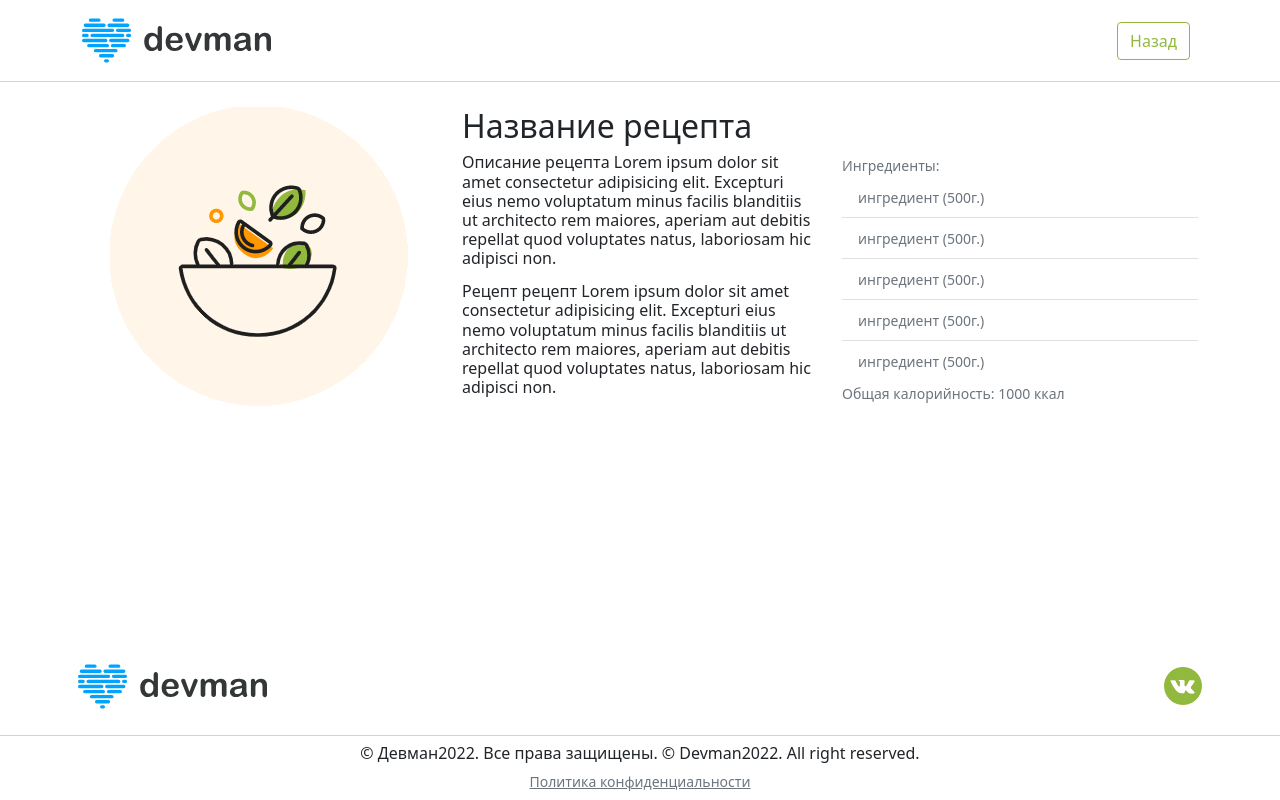
After one commit to jmuriki/FoodPlan, a Django app: template templates/card.html in a window 1280 px wide. The commit adds this page. Run offline with Django 3.2, Linux system fonts and the light colour scheme; the template is opened without the code that fills it, so the values that code supplies are empty.

Commit message:
Add urls to templates

```diff
--- /dev/null
+++ b/templates/card.html
@@ -0,0 +1,86 @@
+<!DOCTYPE html>
+{% load static %}
+<html lang="en">
+<head>
+    <meta charset="UTF-8">
+    <meta http-equiv="X-UA-Compatible" content="IE=edge">
+    <meta name="viewport" content="width=device-width, initial-scale=1.0">
+    <link href="https://cdn.jsdelivr.net/npm/bootstrap@5.0.2/dist/css/bootstrap.min.css" rel="stylesheet"
+        integrity="sha384-EVSTQN3/azprG1Anm3QDgpJLIm9Nao0Yz1ztcQTwFspd3yD65VohhpuuCOmLASjC" crossorigin="anonymous">
+    <link rel="stylesheet" href="{% static 'style.css' %}">
+    <title>План питания на неделю, меню, рецепты, список покупок. Классическое меню, безуглеводное меню</title>
+</head>
+<body>
+    <header>
+        <nav class="navbar navbar-expand-md navbar-light fixed-top navbar__opacity">
+            <div class="container">
+                <a class="navbar-brand" href="#">
+                    <img src="{% static 'img/logo.8d8f24edbb5f.svg' %}" height="55" width="189" alt="">
+                </a>
+                <button class="btn btn-outline-success me-2 shadow-none foodplan_green foodplan__border_green">Назад</button>
+            </div>
+        </nav>
+    </header>
+    <main style="margin-top: calc(2rem + 75px);">
+        <section>
+            <div class="container">
+                <div class="row">
+                    <div class="col-12 col-md-4 d-flex justify-content-center">
+                        <div class="card foodplan__card_borderless">
+                            <img src="{% static 'img/circle1.png' %}" alt="">
+                        </div>
+                    </div>
+                    <div class="col-12 col-md-8 d-flex flex-column justify-content-between">
+                        <div class="row">
+                            <h2>Название рецепта</h2>
+                            <div class="col-12 col-sm-6 d-flex flex-column justify-content-between">
+                                <h6>Описание рецепта Lorem ipsum dolor sit amet consectetur adipisicing elit. Excepturi eius nemo voluptatum minus
+                                    facilis blanditiis ut architecto rem maiores, aperiam aut debitis repellat quod voluptates natus, laboriosam hic
+                                    adipisci non.</h6>
+                                <h6>Рецепт рецепт Lorem ipsum dolor sit amet consectetur adipisicing elit. Excepturi eius nemo voluptatum minus
+                                    facilis blanditiis ut architecto rem maiores, aperiam aut debitis repellat quod voluptates natus, laboriosam hic
+                                    adipisci non.</h6>
+                            </div>
+                            <div class="col-12 col-sm-6">
+                                <small class="link-secondary">Ингредиенты:</small>
+                                <ul class="list-group list-group-flush">
+                                    <li class="list-group-item disabled"><small>ингредиент (500г.)</small></li>
+                                    <li class="list-group-item disabled"><small>ингредиент (500г.)</small></li>
+                                    <li class="list-group-item disabled"><small>ингредиент (500г.)</small></li>
+                                    <li class="list-group-item disabled"><small>ингредиент (500г.)</small></li>
+                                    <li class="list-group-item disabled"><small>ингредиент (500г.)</small></li>
+                                </ul>
+                                <small class="link-secondary">Общая калорийность: 1000 ккал</small>
+                            </div>
+                        </div>
+                    </div>
+                </div>
+            </div>
+        </section>
+    </main>
+    <footer>
+        <nav class="navbar navbar-expand-md navbar-light mt-5">
+            <div class="container p-2">
+                <a class="navbar-brand" href="#">
+                    <img src="{% static 'img/logo.8d8f24edbb5f.svg' %}" height="55" width="189" alt="">
+                </a>
+                <div class="footer__sideBtns d-flex">
+                    <a href="#">
+                        <img src="{% static 'img/vk.png' %}" height="38" width="auto" alt="">
+                    </a>
+                </div>
+            </div>
+        </nav>
+    </footer>
+    <footer class="footer pt-2" style="border-top: 1px solid lightgray;">
+        <div class="container d-flex flex-row justify-content-center mb-2">
+            <small class="text-center">
+                <h6>© Девман2022. Все права защищены. © Devman2022. All right reserved.</h6>
+                <a href="#" class="link-secondary">Политика конфиденциальности</a>
+            </small>
+        </div>
+    </footer>
+    <script src="https://cdn.jsdelivr.net/npm/bootstrap@5.0.2/dist/js/bootstrap.bundle.min.js"
+        integrity="sha384-MrcW6ZMFYlzcLA8Nl+NtUVF0sA7MsXsP1UyJoMp4YLEuNSfAP+JcXn/tWtIaxVXM"
+        crossorigin="anonymous"></script>
+</body>
```
Also changed, not shown: templates/auth.html (+14 -9 lines), templates/index.html (+7 -3 lines), templates/lk.html (+11 -7 lines), templates/order.html (+6 -6 lines), templates/registration.html (+11 -7 lines).
